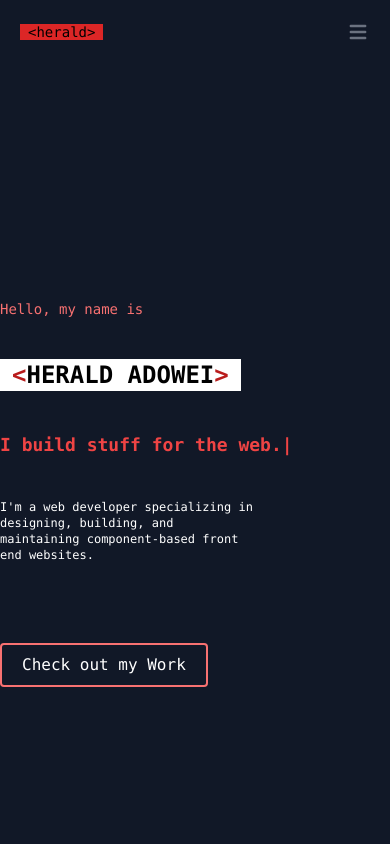
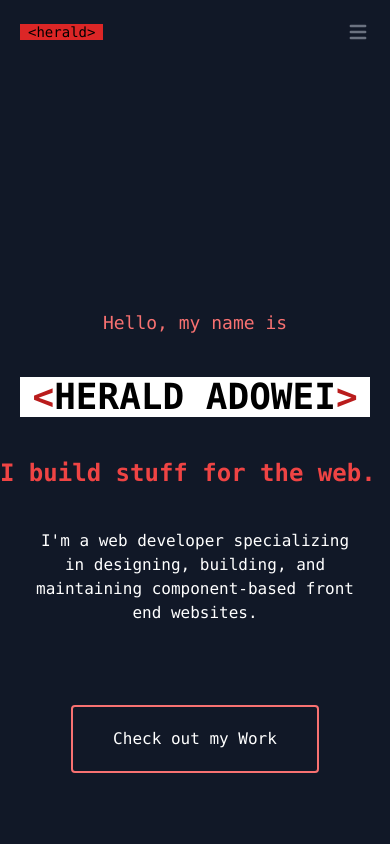
Before and after one commit to RadZ3000/personal-website, a Next.js app: page / in a window 390 px wide. Shown: the top 844 px of the page. Built offline with nearby package versions, Linux system fonts and the light colour scheme; a web font is replaced by a local one.

Commit message:
responsive index.tsx edit

```diff
--- a/pages/index.tsx
+++ b/pages/index.tsx
@@ -7,10 +7,10 @@ const Home: NextPage = () => {
   return (
     <div id="home" className="page">
 
-      <div id="intro" className="flex flex-col justify-center gap-y-10 h-screen">
-        <p className="text-sm md:text-lg text-red-400">Hello, my name is</p>
-        <h1 className="text-2xl md:text-3xl lg:text-4xl xl:text-7xl xl:leading-snug font-extrabold bg-white text-black w-max px-3"><code><span className="text-red-700">&lt;</span>HERALD ADOWEI<span className="text-red-700">&gt;</span></code></h1>
-        <h1 className="text-lg lg:text-3xl xl:text-6xl xl:leading-snug font-extrabold bg-gray-900 text-red-500 w-max">
+      <div id="intro" className="flex flex-col justify-center items-center w-5/6 md:items-start md:w-2/3 lg:w-2/3 gap-y-10 sm:gap-y-14 h-screen">
+        <p className="text-lg md:text-lg text-red-400">Hello, my name is</p>
+        <h1 className="text-4xl sm:text-5xl md:text-5xl lg:text-7xl xl:text-7xl xl:leading-snug font-extrabold bg-white text-black w-max px-3"><code><span className="text-red-700">&lt;</span>HERALD ADOWEI<span className="text-red-700">&gt;</span></code></h1>
+        <h1 className="text-2xl sm:text-4xl md:text-4xl lg:text-5xl xl:text-6xl xl:leading-snug font-extrabold bg-gray-900 text-red-500 w-max">
           <code>
             <TypeAnimation
               sequence={[
@@ -21,8 +21,8 @@ const Home: NextPage = () => {
             />
           </code>
         </h1>
-        <p className="text-xs md:text-sm w-2/3">I'm a web developer specializing in designing, building, and maintaining component-based front end websites.</p>
-        <button className="mt-10 border-solid border-2 rounded border-red-400 w-fit px-5 py-2 hover:bg-red-400/20 hover:border-red-500 duration-500">
+        <p className="text-md md:text-lg w-full flex text-center md:text-left sm:w-4/5 md:w-3/4">I'm a web developer specializing in designing, building, and maintaining component-based front end websites.</p>
+        <button className="mt-10 flex border-solid border-2 rounded border-red-400 w-fit px-10 py-5 hover:bg-red-400/20 hover:border-red-500 duration-500">
           <Link href="/work">Check out my Work</Link>
         </button>
       </div>
--- a/styles/globals.css
+++ b/styles/globals.css
@@ -7,7 +7,7 @@
         @apply font-medium px-2 mx-2 text-sm hover:text-red-400 duration-500 font-mono
     }
     .page {
-        @apply flex flex-col items-center bg-gray-900 text-white font-mono
+        @apply flex flex-col pt-12 pb-20 lg:pt-0 items-center bg-gray-900 text-white font-mono
     }
     .translate {
         @apply hover:-translate-y-2.5
```
